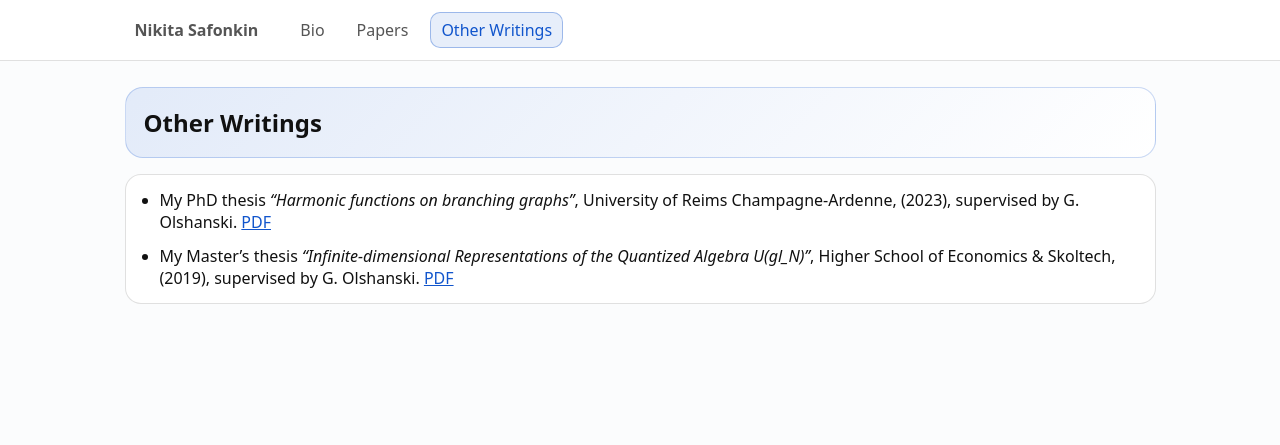
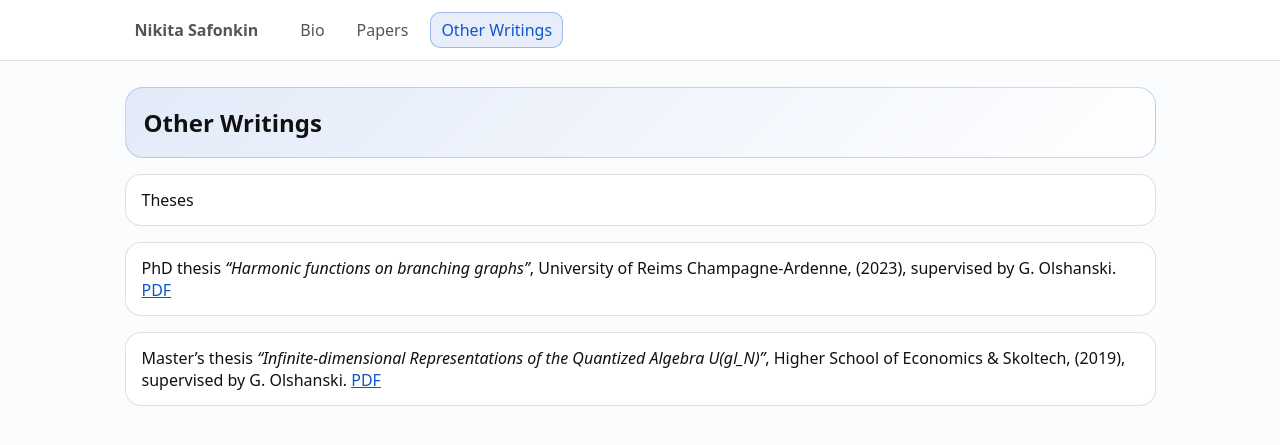
Before and after one commit to n-safonkin/n-safonkin.github.io, a Jekyll site: the page built from other_writings.html, in a window 1280 px wide. Shown: the top 445 px of the page. Built offline with Jekyll 4.4.1, drawn with Linux system fonts in a browser that asks for light colours.

Commit message:
Update other_writings.html

```diff
--- a/other_writings.html
+++ b/other_writings.html
@@ -9,15 +9,21 @@ show_footer: false
 </section>
 
 <div class="card" style="margin-top:16px;">
-  <ul style="margin:0; padding-left: 18px;">
-    <li style="margin-bottom: 12px;">
-      My PhD thesis <i>“Harmonic functions on branching graphs”</i>, University of Reims Champagne-Ardenne, (2023), supervised by G. Olshanski.
-      <a href="{{ '/assets/other_writings/phd-thesis.pdf' | relative_url }}" target="_blank" rel="noopener">PDF</a>
-    </li>
+  <p style="margin:0;">
+    Theses
+  </p>
+</div>
 
-    <li style="margin-bottom: 0;">
-      My Master’s thesis <i>“Infinite-dimensional Representations of the Quantized Algebra U(gl_N)”</i>, Higher School of Economics &amp; Skoltech, (2019), supervised by G. Olshanski.
-      <a href="{{ '/assets/other_writings/masters-thesis.pdf' | relative_url }}" target="_blank" rel="noopener">PDF</a>
-    </li>
-  </ul>
+<div class="card" style="margin-top:16px;">
+  <p style="margin:0;">
+    PhD thesis <i>“Harmonic functions on branching graphs”</i>, University of Reims Champagne-Ardenne, (2023), supervised by G. Olshanski.
+    <a href="{{ '/assets/other_writings/phd-thesis.pdf' | relative_url }}" target="_blank" rel="noopener">PDF</a>
+  </p>
 </div>
+
+<div class="card" style="margin-top:16px;">
+  <p style="margin:0;">
+    Master’s thesis <i>“Infinite-dimensional Representations of the Quantized Algebra U(gl_N)”</i>, Higher School of Economics &amp; Skoltech, (2019), supervised by G. Olshanski.
+    <a href="{{ '/assets/other_writings/masters-thesis.pdf' | relative_url }}" target="_blank" rel="noopener">PDF</a>
+  </p>
+</div>
```
